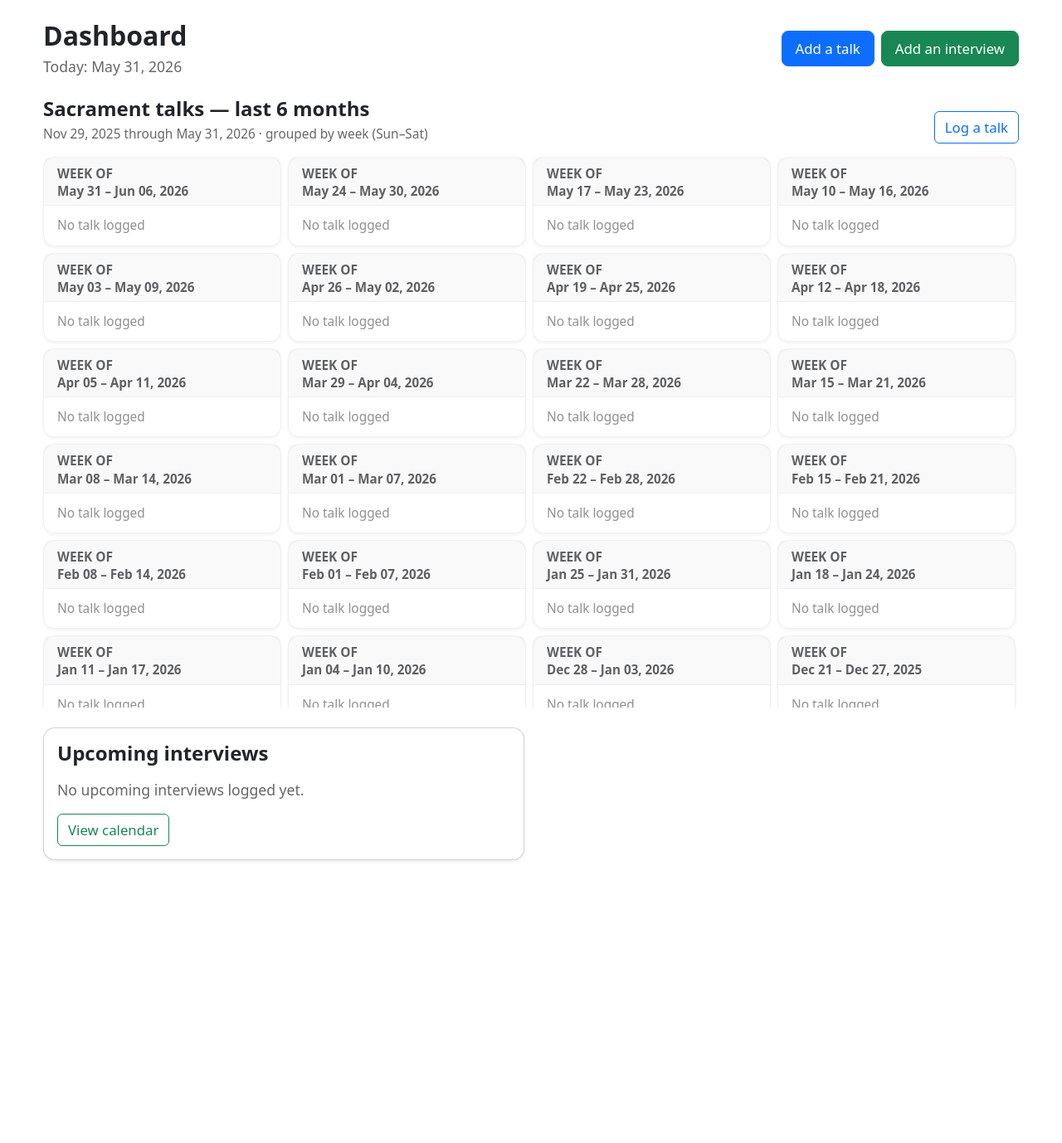
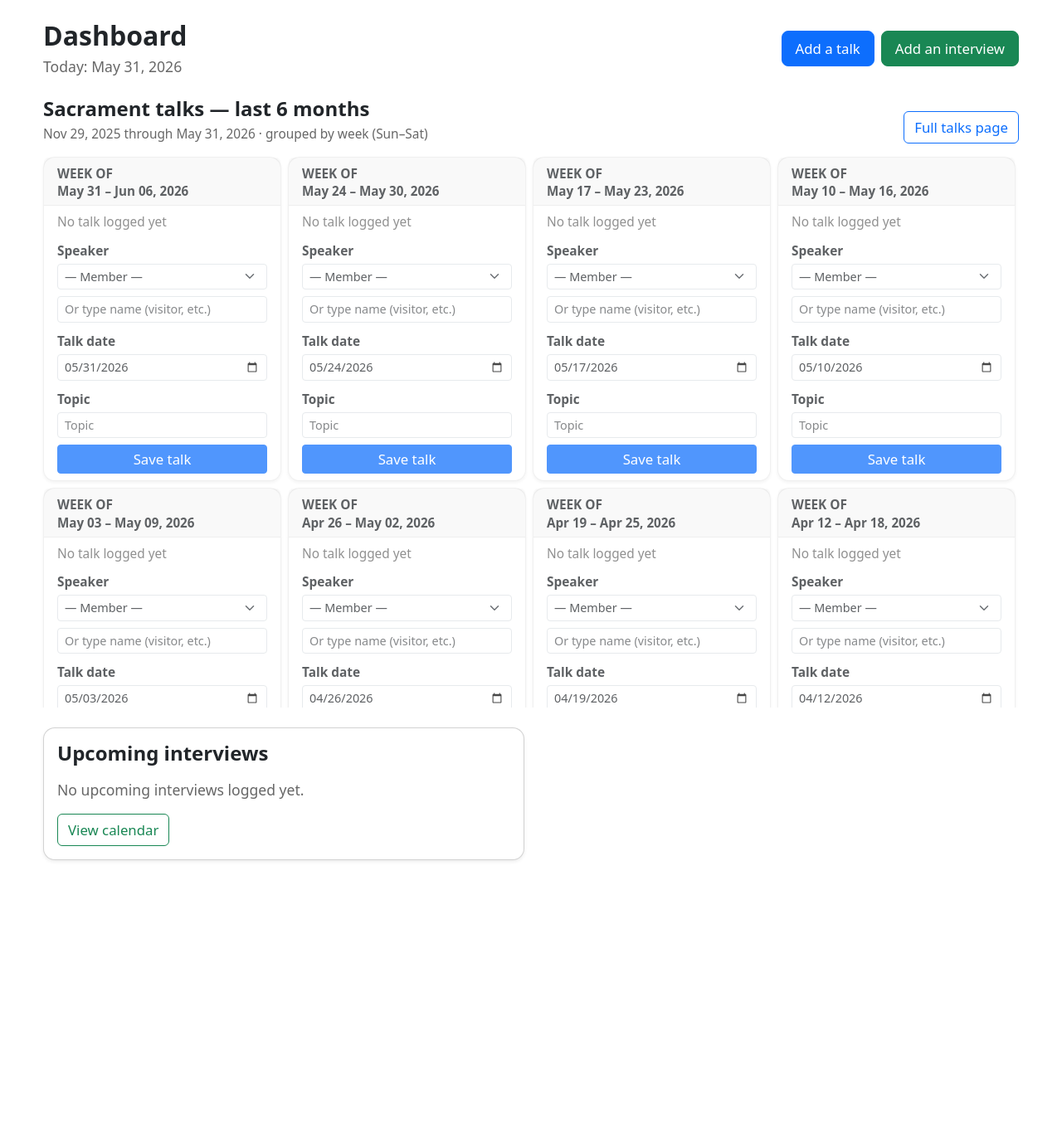
Before and after one commit to alexanderrichhunt-creator/branch-secretary-tool, a Flask app: page /dashboard in a window 1280 px wide. Shown: the part 58-1436 px from the top of the page at 83% size. Run offline with Flask 3, Linux system fonts and the light colour scheme; a user stored in the database is signed in; tables that the repository leaves empty hold one stand-in row (values such as "Sample post").

Commit message:
Add inline talk form on empty dashboard week blocks
Co-authored-by: Cursor <cursoragent@cursor.com>

```diff
--- a/app/routes.py
+++ b/app/routes.py
@@ -112,6 +112,8 @@ def dashboard():
         upcoming_interviews=upcoming_interviews,
         today=today,
         cutoff=cutoff,
+        members=Member.query.order_by(Member.full_name.asc()).all(),
+        member_talk_recency=_member_talk_recency(),
     )
 
 
@@ -308,6 +310,12 @@ def talks():
     )
 
 
+def _redirect_after_talk_action():
+    if (request.form.get("return_to") or "").strip() == "dashboard":
+        return redirect(url_for("main.dashboard"))
+    return redirect(url_for("main.talks"))
+
+
 @main_bp.post("/talks/add")
 @login_required
 def add_talk():
@@ -317,14 +325,16 @@ def add_talk():
     notes = (request.form.get("notes") or "").strip() or None
 
     if not talk_date_raw or not topic:
-        return redirect(url_for("main.talks"))
+        flash("Date and topic are required.", "warning")
+        return _redirect_after_talk_action()
     if not member_id and not speaker_text:
-        flash("Choose a speaker from the list or type a name under “Speaker (free text)”.", "warning")
-        return redirect(url_for("main.talks"))
+        flash("Choose a speaker from the list or type a name.", "warning")
+        return _redirect_after_talk_action()
     try:
         talk_date = datetime.strptime(talk_date_raw, "%Y-%m-%d").date()
     except Exception:
-        return redirect(url_for("main.talks"))
+        flash("Invalid date.", "warning")
+        return _redirect_after_talk_action()
     t = Talk(
         member_id=member_id,
         speaker_text=speaker_text,
@@ -334,7 +344,8 @@ def add_talk():
     )
     db.session.add(t)
     db.session.commit()
-    return redirect(url_for("main.talks"))
+    flash("Talk saved.", "success")
+    return _redirect_after_talk_action()
 
 
 @main_bp.get("/talks/<int:talk_id>/edit")
--- a/app/static/app.css
+++ b/app/static/app.css
@@ -94,3 +94,12 @@ body {
 #speaker-recency-alert {
   font-weight: 600;
 }
+
+.dashboard-week-form .form-label {
+  margin-bottom: 0.15rem;
+}
+
+.dashboard-week-form .form-control-sm,
+.dashboard-week-form .form-select-sm {
+  font-size: 0.9rem;
+}
--- a/app/static/talk-recency.js
+++ b/app/static/talk-recency.js
@@ -1,8 +1,6 @@
 (function () {
-  const select = document.getElementById("member_id");
-  const alertEl = document.getElementById("speaker-recency-alert");
   const dataEl = document.getElementById("member-talk-recency-data");
-  if (!select || !alertEl || !dataEl) return;
+  if (!dataEl) return;
 
   let recency = {};
   try {
@@ -11,7 +9,6 @@
     return;
   }
 
-  // Match dashboard: ~6 months = 183 days; ~3 months = 92 days.
   const RED_MAX_DAYS = 92;
   const YELLOW_MAX_DAYS = 183;
 
@@ -31,8 +28,13 @@
     return d.toLocaleDateString(undefined, { month: "short", day: "numeric", year: "numeric" });
   }
 
+  function bindForm(form) {
+    const select = form.querySelector('[name="member_id"]');
+    const alertEl = form.querySelector(".speaker-recency-alert");
+    if (!select || !alertEl) return;
+
     function showAlert(level, message) {
-    alertEl.className = "alert mt-2 alert-" + level;
+      alertEl.className = "speaker-recency-alert alert alert-" + level + " py-1 px-2 small mt-1 mb-0";
       alertEl.textContent = message;
       alertEl.classList.remove("d-none");
     }
@@ -51,10 +53,7 @@
 
       const info = recency[id];
       if (!info || !info.last_talk_date) {
-      showAlert(
-        "success",
-        "No prior talk on record — OK to ask this person to speak."
-      );
+        showAlert("success", "No prior talk — OK to schedule.");
         return;
       }
 
@@ -63,23 +62,17 @@
       const onDate = formatDate(info.last_talk_date);
 
       if (days <= RED_MAX_DAYS) {
-      showAlert(
-        "danger",
-        "Last spoke " + when + " (" + onDate + ") — may be too soon to ask again."
-      );
+        showAlert("danger", "Last spoke " + when + " — may be too soon.");
       } else if (days <= YELLOW_MAX_DAYS) {
-      showAlert(
-        "warning",
-        "Last spoke " + when + " (" + onDate + ") — consider waiting a bit longer if you can."
-      );
+        showAlert("warning", "Last spoke " + when + " — consider waiting.");
       } else {
-      showAlert(
-        "success",
-        "Last spoke " + when + " (" + onDate + ") — good spacing; OK to schedule."
-      );
+        showAlert("success", "Last spoke " + when + " — OK to schedule.");
       }
     }
 
     select.addEventListener("change", updateRecencyAlert);
     updateRecencyAlert();
+  }
+
+  document.querySelectorAll(".talk-add-form").forEach(bindForm);
 })();
--- a/app/templates/dashboard.html
+++ b/app/templates/dashboard.html
@@ -19,7 +19,7 @@
         {{ cutoff.strftime("%b %d, %Y") }} through {{ today.strftime("%b %d, %Y") }} · grouped by week (Sun–Sat)
       </div>
     </div>
-    <a class="btn btn-outline-primary" href="{{ url_for('main.talks') }}">Log a talk</a>
+    <a class="btn btn-outline-primary" href="{{ url_for('main.talks') }}">Full talks page</a>
   </div>
 
   <div class="row g-2 dashboard-week-grid">
@@ -42,11 +42,29 @@
                     {% if week.talks|length > 1 %}
                       <div class="small muted">{{ t.talk_date.strftime("%a %b %d") }}</div>
                     {% endif %}
+                    <a class="small" href="{{ url_for('main.edit_talk', talk_id=t.id) }}">Edit</a>
                   </li>
                 {% endfor %}
               </ul>
             {% else %}
-              <div class="muted small py-1">No talk logged</div>
+              <div class="muted small mb-2">No talk logged yet</div>
+              <form method="post" action="{{ url_for('main.add_talk') }}" class="dashboard-week-form talk-add-form">
+                <input type="hidden" name="return_to" value="dashboard" />
+                <label class="form-label small fw-bold mb-1" for="member_id_w{{ loop.index }}">Speaker</label>
+                <select class="form-select form-select-sm mb-2" id="member_id_w{{ loop.index }}" name="member_id">
+                  <option value="">— Member —</option>
+                  {% for m in members %}
+                    <option value="{{ m.id }}">{{ m.full_name }}</option>
+                  {% endfor %}
+                </select>
+                <div class="speaker-recency-alert alert py-1 px-2 small d-none" role="alert" aria-live="polite"></div>
+                <input class="form-control form-control-sm mb-2" type="text" name="speaker_text" placeholder="Or type name (visitor, etc.)" autocomplete="off" />
+                <label class="form-label small fw-bold mb-1" for="talk_date_w{{ loop.index }}">Talk date</label>
+                <input class="form-control form-control-sm mb-2" type="date" id="talk_date_w{{ loop.index }}" name="talk_date" value="{{ week.week_start.isoformat() }}" required />
+                <label class="form-label small fw-bold mb-1" for="topic_w{{ loop.index }}">Topic</label>
+                <input class="form-control form-control-sm mb-2" type="text" id="topic_w{{ loop.index }}" name="topic" placeholder="Topic" required />
+                <button class="btn btn-sm btn-primary w-100" type="submit">Save talk</button>
+              </form>
             {% endif %}
           </div>
         </div>
@@ -89,3 +107,8 @@
   </div>
 </div>
 {% endblock %}
+
+{% block scripts %}
+<script type="application/json" id="member-talk-recency-data">{{ member_talk_recency | tojson }}</script>
+<script src="{{ url_for('static', filename='talk-recency.js') }}"></script>
+{% endblock %}
--- a/app/templates/talk_edit.html
+++ b/app/templates/talk_edit.html
@@ -10,7 +10,7 @@
 
 <div class="card shadow-sm">
   <div class="card-body">
-    <form method="post" action="{{ url_for('main.edit_talk_post', talk_id=talk.id) }}">
+        <form method="post" action="{{ url_for('main.edit_talk_post', talk_id=talk.id) }}" class="talk-add-form">
       <div class="mb-3">
         <label class="form-label big-label" for="member_id">Speaker (from members list)</label>
         <select class="form-select form-select-lg" id="member_id" name="member_id">
@@ -19,7 +19,7 @@
             <option value="{{ m.id }}" {% if m.id == talk.member_id %}selected{% endif %}>{{ m.full_name }}</option>
           {% endfor %}
         </select>
-        <div id="speaker-recency-alert" class="alert mt-2 d-none" role="alert" aria-live="polite"></div>
+        <div class="speaker-recency-alert alert mt-2 d-none" role="alert" aria-live="polite"></div>
       </div>
       <div class="mb-3">
         <label class="form-label big-label" for="speaker_text">Speaker (free text)</label>
--- a/app/templates/talks.html
+++ b/app/templates/talks.html
@@ -13,7 +13,7 @@
     <div class="card shadow-sm" id="add-talk-panel">
       <div class="card-body">
         <h2 class="h4 fw-bold mb-3">Add a talk</h2>
-        <form method="post" action="{{ url_for('main.add_talk') }}">
+        <form method="post" action="{{ url_for('main.add_talk') }}" class="talk-add-form">
           <div class="mb-3">
             <label class="form-label big-label" for="member_id">Speaker (from members list)</label>
             <input class="form-control form-control-lg mb-2" id="member_filter" placeholder="Type a name to filter..." autocomplete="off" />
@@ -23,7 +23,7 @@
                 <option value="{{ m.id }}">{{ m.full_name }}</option>
               {% endfor %}
             </select>
-            <div id="speaker-recency-alert" class="alert mt-2 d-none" role="alert" aria-live="polite"></div>
+            <div class="speaker-recency-alert alert mt-2 d-none" role="alert" aria-live="polite"></div>
             <div class="form-text">Leave on “None” if the speaker is not in your members list.</div>
           </div>
           <div class="mb-3">
```
Lines whose indentation alone changed are shown as unchanged.
